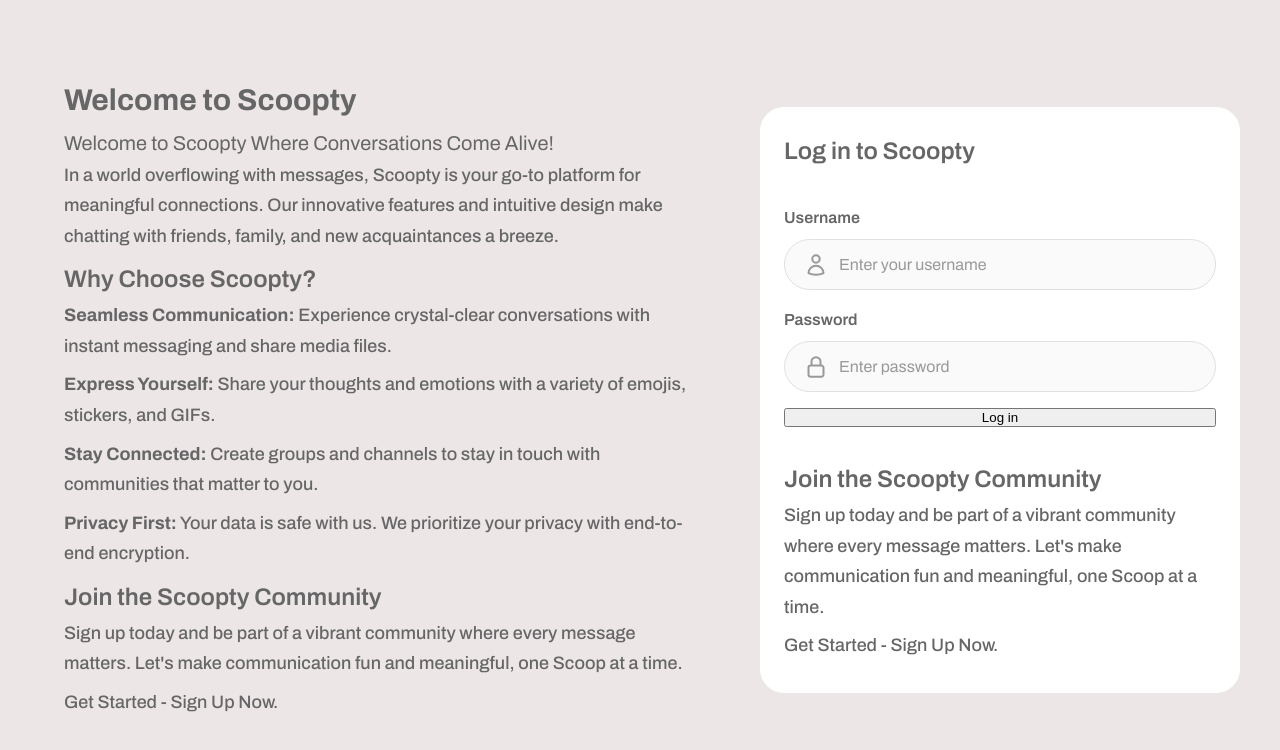
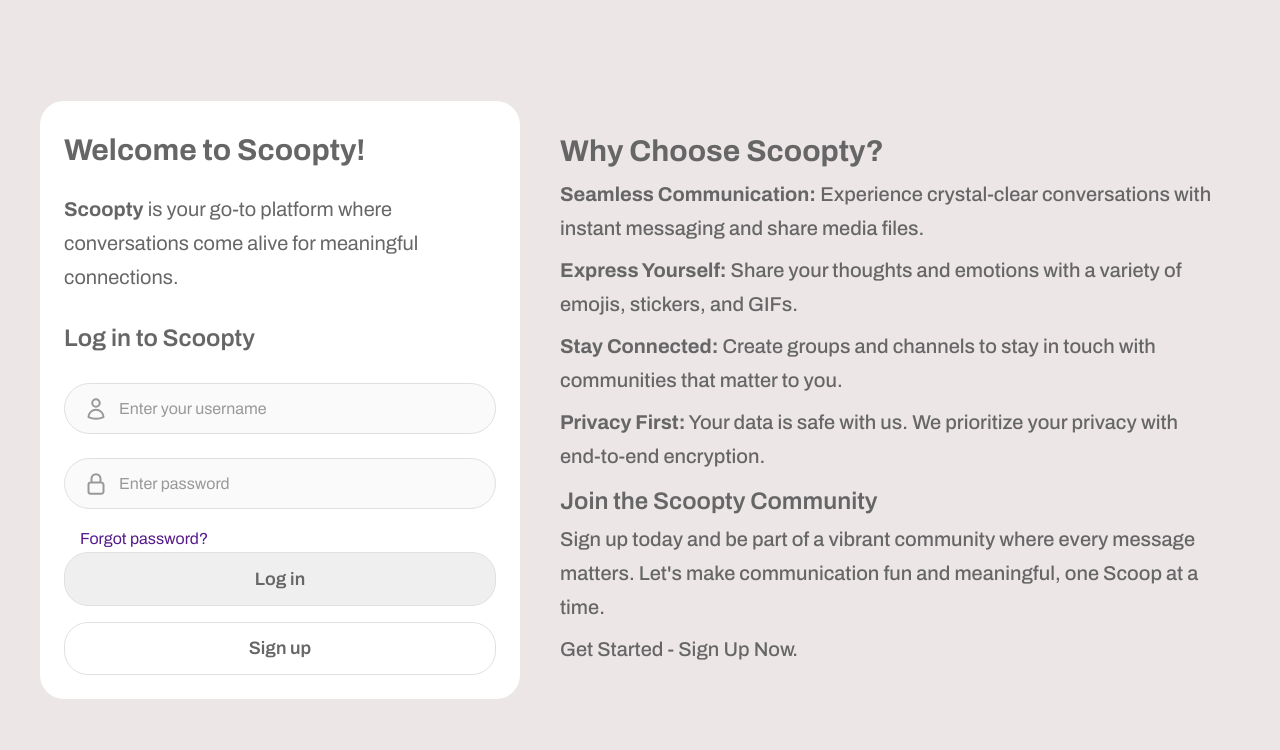
Before and after one commit to eightrix/scoopty, a website: page login.html in a window 1280 px wide. Drawn offline with Linux system fonts and the light colour scheme.

Commit message:
refactor: make structural changes to login page

```diff
--- a/login.html
+++ b/login.html
@@ -17,18 +17,85 @@
   <body>
     <main>
       <div id="login">
+        <div class="login">
+          <h1 class="heading-1">Welcome to Scoopty!</h1>
+          <p class="highlight">
+            <span class="title">Scoopty</span> is your go-to platform where
+            conversations come alive for meaningful connections.
+          </p>
+          <h2 class="heading-2">Log in to Scoopty</h2>
+          <form action="">
+            <div class="form__group">
+              <div class="form__input-group">
+                <label class="form__label" for="username"></label>
+                <div class="form__input">
+                  <input
+                    type="text"
+                    name="username"
+                    class=""
+                    id="username"
+                    placeholder="Enter your username"
+                  />
+                  <svg
+                    xmlns="http://www.w3.org/2000/svg"
+                    fill="none"
+                    viewBox="0 0 24 24"
+                    stroke-width="1.5"
+                    stroke="currentColor"
+                    class="input-icon"
+                  >
+                    <path
+                      stroke-linecap="round"
+                      stroke-linejoin="round"
+                      d="M15.75 6a3.75 3.75 0 1 1-7.5 0 3.75 3.75 0 0 1 7.5 0ZM4.501 20.118a7.5 7.5 0 0 1 14.998 0A17.933 17.933 0 0 1 12 21.75c-2.676 0-5.216-.584-7.499-1.632Z"
+                    />
+                  </svg>
+                </div>
+              </div>
+            </div>
+            <div class="form__group">
+              <div class="form__input-group">
+                <label class="form__label" for="password"></label>
+                <div class="form__input">
+                  <input
+                    type="password"
+                    name="password"
+                    class=""
+                    id="password"
+                    placeholder="Enter password"
+                  />
+                  <svg
+                    xmlns="http://www.w3.org/2000/svg"
+                    fill="none"
+                    viewBox="0 0 24 24"
+                    stroke-width="1.5"
+                    stroke="currentColor"
+                    class="input-icon"
+                  >
+                    <path
+                      stroke-linecap="round"
+                      stroke-linejoin="round"
+                      d="M16.5 10.5V6.75a4.5 4.5 0 1 0-9 0v3.75m-.75 11.25h10.5a2.25 2.25 0 0 0 2.25-2.25v-6.75a2.25 2.25 0 0 0-2.25-2.25H6.75a2.25 2.25 0 0 0-2.25 2.25v6.75a2.25 2.25 0 0 0 2.25 2.25Z"
+                    />
+                  </svg>
+                </div>
+              </div>
+            </div>
+            <div>
+              <a href="">Forgot password?</a>
+            </div>
+            <div class="form__group">
+              <div class="form__input">
+                <button class="btn">Log in</button>
+              </div>
+            </div>
+            <div>
+              <a class="btn" href="signup.html">Sign up</a>
+            </div>
+          </form>
+        </div>
         <div class="landing">
-          <h1 class="heading-1">Welcome to Scoopty</h1>
-          <span class="highlight"
-            >Welcome to Scoopty Where Conversations Come Alive!</span
-          >
-          <p class="lead">
-            In a world overflowing with messages, Scoopty is your go-to platform
-            for meaningful connections. Our innovative features and intuitive
-            design make chatting with friends, family, and new acquaintances a
-            breeze.
-          </p>
-          <h2 class="heading-2">Why Choose Scoopty?</h2>
+          <h1 class="heading-1">Why Choose Scoopty?</h1>
           <p class="lead">
             <span class="title">Seamless Communication:</span>
             Experience crystal-clear conversations with instant messaging and
@@ -58,83 +125,6 @@
 
           <p class="lead">Get Started - Sign Up Now.</p>
         </div>
-        <div class="login">
-          <h2 class="heading-2">Log in to Scoopty</h2>
-          <form action="">
-            <div class="form__group">
-              <div class="form__input-group">
-                <label class="form__label" for="username">Username</label>
-                <div class="form__input">
-                  <input
-                    type="text"
-                    name="username"
-                    class=""
-                    id="username"
-                    placeholder="Enter your username"
-                  />
-                  <svg
-                    xmlns="http://www.w3.org/2000/svg"
-                    fill="none"
-                    viewBox="0 0 24 24"
-                    stroke-width="1.5"
-                    stroke="currentColor"
-                    class="input-icon"
-                  >
-                    <path
-                      stroke-linecap="round"
-                      stroke-linejoin="round"
-                      d="M15.75 6a3.75 3.75 0 1 1-7.5 0 3.75 3.75 0 0 1 7.5 0ZM4.501 20.118a7.5 7.5 0 0 1 14.998 0A17.933 17.933 0 0 1 12 21.75c-2.676 0-5.216-.584-7.499-1.632Z"
-                    />
-                  </svg>
-                </div>
-              </div>
-            </div>
-            <div class="form__group">
-              <div class="form__input-group">
-                <label class="form__label" for="password">Password</label>
-                <div class="form__input">
-                  <input
-                    type="password"
-                    name="password"
-                    class=""
-                    id="password"
-                    placeholder="Enter password"
-                  />
-                  <svg
-                    xmlns="http://www.w3.org/2000/svg"
-                    fill="none"
-                    viewBox="0 0 24 24"
-                    stroke-width="1.5"
-                    stroke="currentColor"
-                    class="input-icon"
-                  >
-                    <path
-                      stroke-linecap="round"
-                      stroke-linejoin="round"
-                      d="M16.5 10.5V6.75a4.5 4.5 0 1 0-9 0v3.75m-.75 11.25h10.5a2.25 2.25 0 0 0 2.25-2.25v-6.75a2.25 2.25 0 0 0-2.25-2.25H6.75a2.25 2.25 0 0 0-2.25 2.25v6.75a2.25 2.25 0 0 0 2.25 2.25Z"
-                    />
-                  </svg>
-                </div>
-              </div>
-            </div>
-            <div class="form__group">
-              <div class="form__input">
-                <button class="btn">Log in</button>
-              </div>
-            </div>
-          </form>
-
-          <div>
-            <h2 class="heading-2">Join the Scoopty Community</h2>
-            <p class="lead">
-              Sign up today and be part of a vibrant community where every
-              message matters. Let's make communication fun and meaningful, one
-              Scoop at a time.
-            </p>
-
-            <p class="lead">Get Started - Sign Up Now.</p>
-          </div>
-        </div>
       </div>
     </main>
 
--- a/sass/base/_base.scss
+++ b/sass/base/_base.scss
@@ -30,6 +30,7 @@ img {
   display: block;
 }
 
-a {
+a:link {
+  padding: 1rem 1.6rem;
   text-decoration: none;
 }
--- a/sass/base/_typography.scss
+++ b/sass/base/_typography.scss
@@ -20,7 +20,7 @@ h1 {
 }
 
 .lead {
-  font-size: 1.8rem;
+  font-size: 2rem;
   font-weight: 500;
 }
 
@@ -35,5 +35,5 @@ h1 {
 
 p {
   margin-bottom: 0.8rem;
-  font-size: 1.8rem;
+  font-size: 1.6rem;
 }
--- a/sass/components/_button.scss
+++ b/sass/components/_button.scss
@@ -0,0 +1,18 @@
+@import "../abstracts/variables";
+
+.btn {
+  display: flex;
+  justify-content: center;
+  align-items: center;
+  gap: 0.8rem;
+
+  padding: 1.6rem 3.2rem;
+  font-family: "Archivo", sans-serif;
+  font-size: 1.8rem;
+  font-weight: 600;
+  color: inherit;
+  border: none;
+  border-radius: $border-radius-primary;
+  border: 0.1rem solid #e0e0e0;
+  cursor: pointer;
+}
--- a/sass/components/_form.scss
+++ b/sass/components/_form.scss
@@ -59,7 +59,7 @@
     display: flex;
 
     width: 100%;
-    font-size: 1.6rem;
+    font-size: 1.8rem;
     font-weight: 600;
     text-transform: capitalize;
   }
--- a/sass/layout/_login.scss
+++ b/sass/layout/_login.scss
@@ -3,7 +3,7 @@
 #login {
   display: flex;
   align-items: center;
-  gap: 3.2rem;
+  gap: 1.6rem;
 
   height: calc(100vh - 6.4rem);
   margin: 3.2rem auto;
@@ -21,9 +21,10 @@
     display: flex;
     flex-direction: column;
     justify-content: space-between;
-    gap: 3.2rem;
+    gap: 1.6rem;
 
     background-color: #fff;
     border-radius: $border-radius-primary;
+
   }
 }
```
Also changed, not shown: public/assets/css/app.css, 1 other file.
